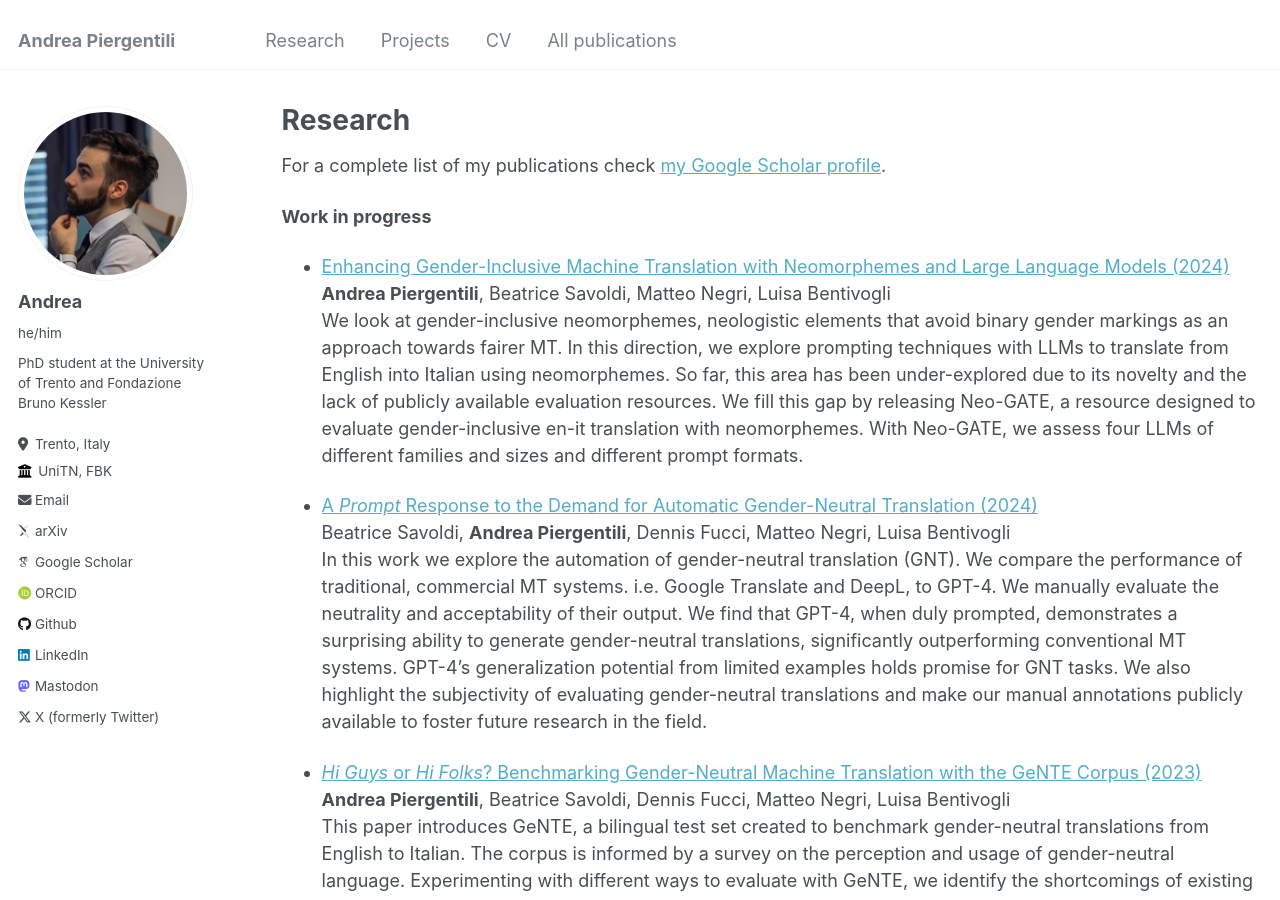
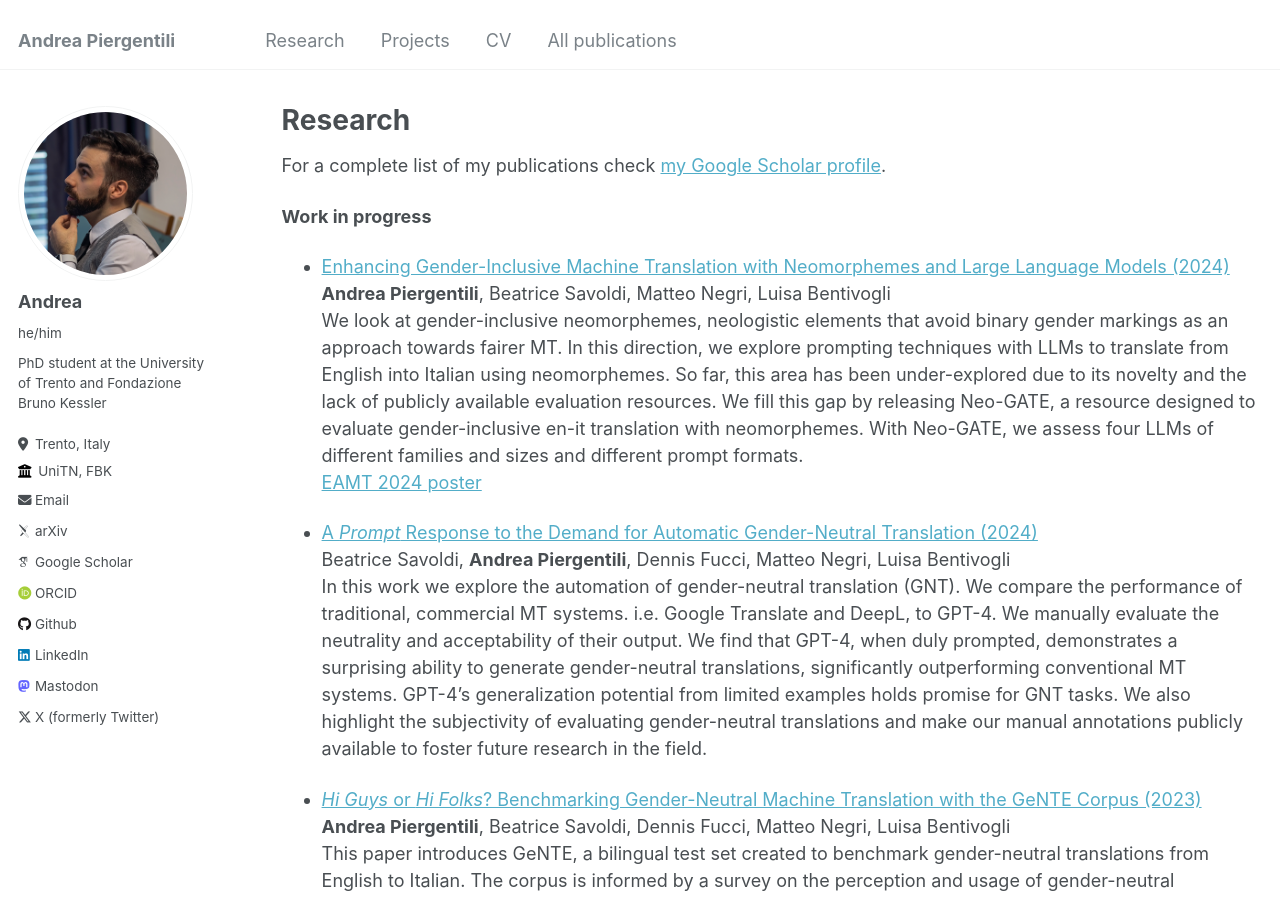
Before and after one commit to apierg/apierg.github.io, a Jekyll site: the page built from _pages/research.md, in a window 1280 px wide and 900 px high. Built offline with Jekyll 4.4.1, drawn with Linux system fonts in a browser that asks for light colours; some web fonts are replaced.

Commit message:
add EAMT poster link

```diff
--- a/_pages/research.md
+++ b/_pages/research.md
@@ -11,7 +11,8 @@ For a complete list of my publications check [my Google Scholar profile](https:/
 
 * [Enhancing Gender-Inclusive Machine Translation with Neomorphemes and Large Language Models (2024)](https://aclanthology.org/2024.eamt-1.25/)\
     **Andrea Piergentili**, Beatrice Savoldi, Matteo Negri, Luisa Bentivogli\
-    We look at gender-inclusive neomorphemes, neologistic elements that avoid binary gender markings as an approach towards fairer MT. In this direction, we explore prompting techniques with LLMs to translate from English into Italian using neomorphemes. So far, this area has been under-explored due to its novelty and the lack of publicly available evaluation resources. We fill this gap by releasing Neo-GATE, a resource designed to evaluate gender-inclusive en-it translation with neomorphemes. With Neo-GATE, we assess four LLMs of different families and sizes and different prompt formats.
+    We look at gender-inclusive neomorphemes, neologistic elements that avoid binary gender markings as an approach towards fairer MT. In this direction, we explore prompting techniques with LLMs to translate from English into Italian using neomorphemes. So far, this area has been under-explored due to its novelty and the lack of publicly available evaluation resources. We fill this gap by releasing Neo-GATE, a resource designed to evaluate gender-inclusive en-it translation with neomorphemes. With Neo-GATE, we assess four LLMs of different families and sizes and different prompt formats.\
+    [EAMT 2024 poster](https://drive.google.com/file/d/1aXmjviVJgYAkeugv77R1iiLy5lsnDxaI/view?usp=sharing)
 
 * [A _Prompt_ Response to the Demand for Automatic Gender-Neutral Translation (2024)](https://aclanthology.org/2024.eacl-short.23/)\
     Beatrice Savoldi, **Andrea Piergentili**, Dennis Fucci, Matteo Negri, Luisa Bentivogli\
```
